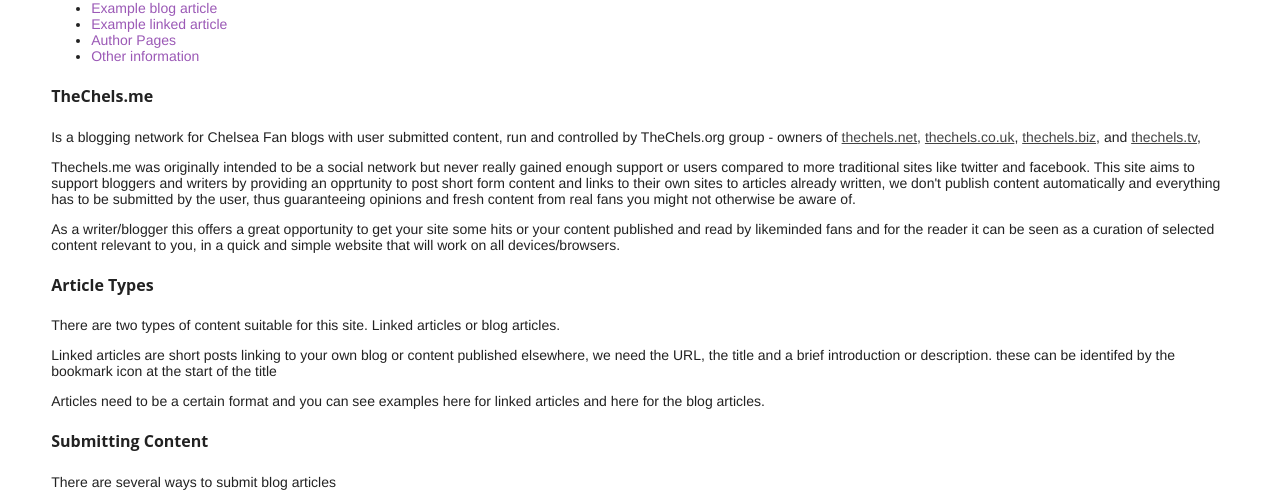
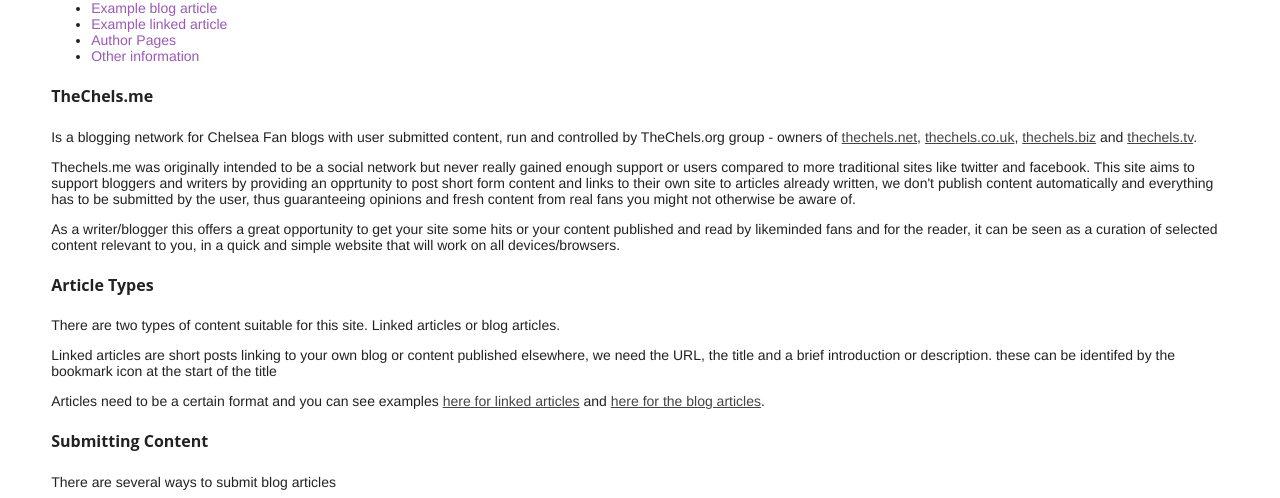
Before and after one commit to TheNenae/TheChels.github.io, a Jekyll site: the page built from help/index.html, in a window 1280 px wide and 900 px high. Shown: the part 287-785 px from the top of the window. Built offline with Jekyll 4.4.1, drawn with Linux system fonts in a browser that asks for light colours; nearby versions of some CDN libraries; Markdown is read by kramdown in place of the engine named in the settings; some of the changed text lies outside the part shown.

Commit message:
updated help

```diff
--- a/help/index.html
+++ b/help/index.html
@@ -20,14 +20,12 @@
 
 <h4 id="who">TheChels.me</h4>
 <p>Is a blogging network for Chelsea Fan blogs with user submitted content, run and controlled by TheChels.org group - owners of
-    <a href="http://www.thechels.net">thechels.net</a>,
-    <a href="http://www.thechels.co.uk">thechels.co.uk</a>,
-    <a href="http://www.thechels.biz">thechels.biz</a>, and
-    <a href="http://www.thechels.tv">thechels.tv</a>,</p>
+    <a href="http://www.thechels.net">thechels.net</a>, <a href="http://www.thechels.co.uk">thechels.co.uk</a>,
+    <a href="http://www.thechels.biz">thechels.biz</a> and  <a href="http://www.thechels.tv">thechels.tv</a>.</p>
 
-<p>Thechels.me was originally intended to be a social network but never really gained enough support or users compared to more traditional sites like twitter and facebook. This site aims to support bloggers and writers by providing an opprtunity to post short form content and links to their own sites to articles already written, we don't publish content automatically and everything has to be submitted by the user, thus guaranteeing opinions and fresh content from real fans you might not otherwise be aware of.</p>
+<p>Thechels.me was originally intended to be a social network but never really gained enough support or users compared to more traditional sites like twitter and facebook. This site aims to support bloggers and writers by providing an opprtunity to post short form content and links to their own site to articles already written, we don't publish content automatically and everything has to be submitted by the user, thus guaranteeing opinions and fresh content from real fans you might not otherwise be aware of.</p>
 
-<p>As a writer/blogger this offers a great opportunity to get your site some hits or your content published and read by likeminded fans and for the reader it can be seen as a curation of selected content relevant to you, in a quick and simple website that will work on all devices/browsers.</p>
+<p>As a writer/blogger this offers a great opportunity to get your site some hits or your content published and read by likeminded fans and for the reader, it can be seen as a curation of selected content relevant to you, in a quick and simple website that will work on all devices/browsers.</p>
 
 <h4 id="art">Article Types</h4>
 
@@ -35,7 +33,7 @@
 
 <p>Linked articles are short posts linking to your own blog or content published elsewhere, we need the URL, the title and a brief introduction or description. these can be identifed by the bookmark icon at the start of the title <i class="icon-bookmark"></i> </p>
 
-<p>Articles need to be a certain format and you can see examples here for linked articles and here for the blog articles.</p>
+<p>Articles need to be a certain format and you can see examples <a href="#link">here for linked articles</a> and <a href="#blog">here for the blog articles</a>.</p>
 
 <h4 id="sub">Submitting Content</h4>
 
@@ -47,7 +45,7 @@
 <p>the attached document needs to include the information in the <a href="#link">link article</a></p>
 <h4 id="blog"></h4>
 
-<h6>Example blog article</h6>
+<h6 id="exblog">Example blog article</h6>
 <p>A simple blog article requires the following information:</p>
 
 <pre><code>---
@@ -70,7 +68,7 @@
 
 <h4 id="link"></h4>
 
-<h6>Example linked article</h6>
+<h6 id="exlink">Example linked article</h6>
 <p>A simple linked article requires the following information, and will not be published without it. The easiest thing to do is copy this into notepad or a text editor of your choice and change
     the details to suit, then email it to us</p>
 
```
Also changed, not shown: other parts of help/index.html (+3 -3 lines).
